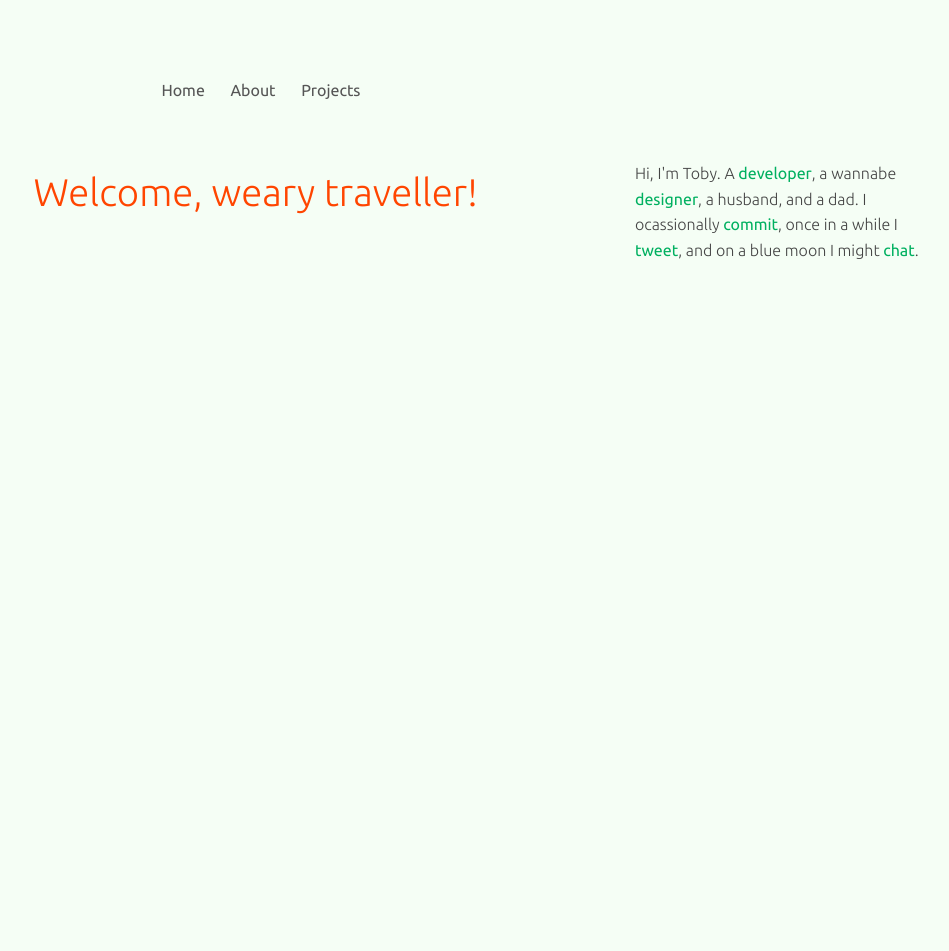
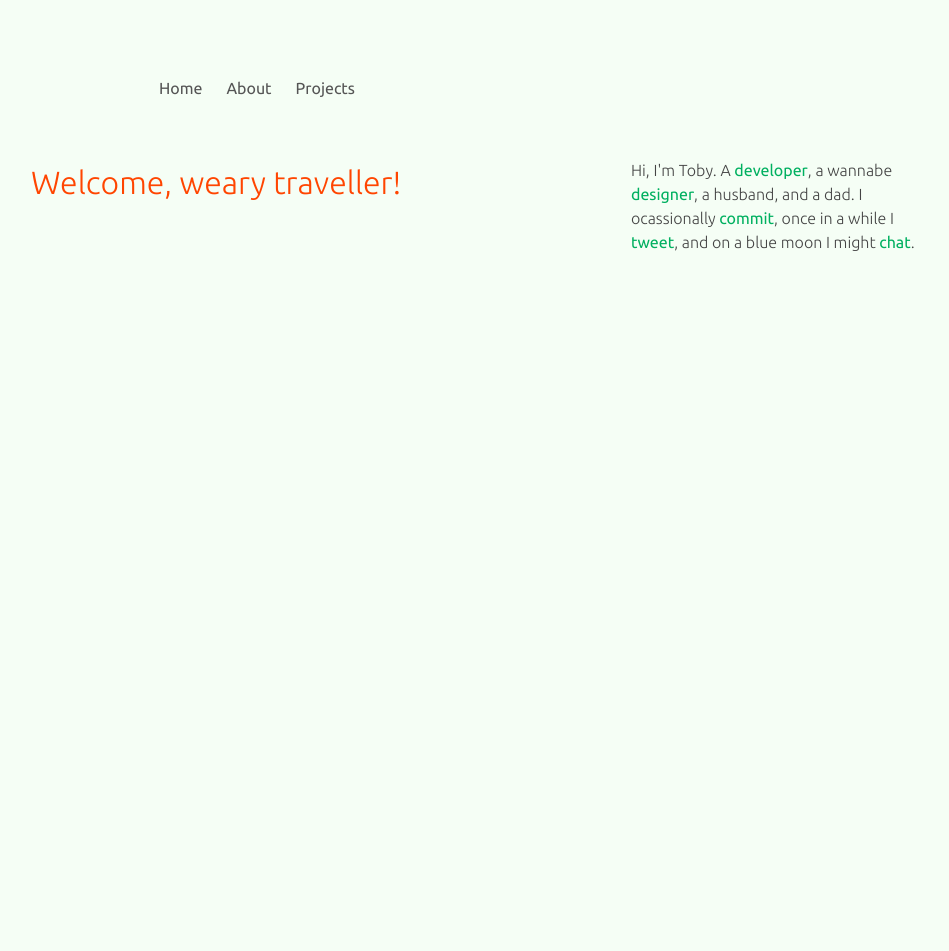
Before and after one commit to idodev/idodev.github.com, a Jekyll site: the page built from index.html, in a window 1280 px wide. Shown: the whole page, without its empty margins (165-1114 px from the left). Built offline with Jekyll 4.4.1, drawn with Linux system fonts in a browser that asks for light colours.

Commit message:
reduce h1 size and base spacing

```diff
--- a/css/src/style.scss
+++ b/css/src/style.scss
@@ -4,7 +4,7 @@
 $text_color:#444;
 
 $base_font_size:16px;
-$base_spacing:1.6;
+$base_spacing:1.5;
 $half_spacing:$base_spacing/2;
 $base_spacing_px:$base_spacing * $base_font_size;
 $half_spacing_px: $half_spacing * $base_font_size;
@@ -37,7 +37,7 @@
 
 h1{
 	color:$accent_color;
-	font-size:2.4em;
+	font-size:2em;
 }
 
 p{
--- a/css/style.css
+++ b/css/style.css
@@ -1 +1 @@
-div,header,footer{overflow:hidden}html,body{width:100%;height:100%;margin:0;padding:0;font-size:62.5%;font-family:Ubuntu,sans-serif;font-weight:300}body{padding:25.6px 12.8px;font-size:16px;background-color:#f5fef5;color:#444;line-height:1.6}h1{color:#ff4500;font-size:2.4em}p{padding-bottom:25.6px}a{color:#00b060;text-decoration:none;font-weight:400}a:hover{text-decoration:underline}::selection{background-color:#00b060;color:#FFF}.wrapper{width:960px;margin:auto}.column{float:left;padding-left:25.6px}.one-whole{width:100%}.one-tenth{width:10%}.two-tenths{width:20%}.three-tenths{width:30%}.four-tenths{width:40%}.five-tenths{width:50%}.six-tenths{width:60%}.seven-tenths{width:70%}.eight-tenths{width:80%}.nine-tenths{width:90%}.push-one-tenth{left:10%}.push-two-tenths{left:20%}.push-three-tenths{left:30%}.push-four-tenths{left:40%}.push-five-tenths{left:50%}.push-six-tenths{left:60%}.push-seven-tenths{left:70%}.push-eight-tenths{left:80%}.push-nine-tenths{left:90%}a.logo{float:left}a.logo h1 img{display:block;width:128px;height:128px}.site-nav{display:inline-block}.site-nav li{display:block;float:left;padding-left:25.6px}.site-nav li a{line-height:128px;color:#555}.site-nav li a:hover{color:#00b060;text-decoration:none}
+div,header,footer{overflow:hidden}html,body{width:100%;height:100%;margin:0;padding:0;font-size:62.5%;font-family:Ubuntu,sans-serif;font-weight:300}body{padding:24px 12px;font-size:16px;background-color:#f5fef5;color:#444;line-height:1.5}h1{color:#ff4500;font-size:2em}p{padding-bottom:24px}a{color:#00b060;text-decoration:none;font-weight:400}a:hover{text-decoration:underline}::selection{background-color:#00b060;color:#FFF}.wrapper{width:960px;margin:auto}.column{float:left;padding-left:24px}.one-whole{width:100%}.one-tenth{width:10%}.two-tenths{width:20%}.three-tenths{width:30%}.four-tenths{width:40%}.five-tenths{width:50%}.six-tenths{width:60%}.seven-tenths{width:70%}.eight-tenths{width:80%}.nine-tenths{width:90%}.push-one-tenth{left:10%}.push-two-tenths{left:20%}.push-three-tenths{left:30%}.push-four-tenths{left:40%}.push-five-tenths{left:50%}.push-six-tenths{left:60%}.push-seven-tenths{left:70%}.push-eight-tenths{left:80%}.push-nine-tenths{left:90%}a.logo{float:left}a.logo h1 img{display:block;width:128px;height:128px}.site-nav{display:inline-block}.site-nav li{display:block;float:left;padding-left:24px}.site-nav li a{line-height:128px;color:#555}.site-nav li a:hover{color:#00b060;text-decoration:none}
```
